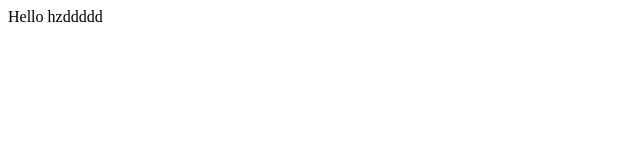
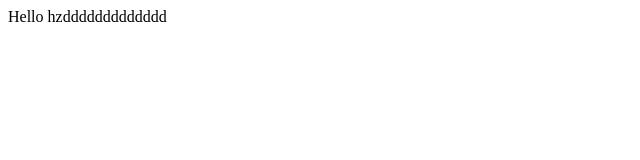
Before and after one commit to nightdays/Test, a plain HTML site: page static/index.html in a window 1280 px wide. Shown: the full height of the page, 0-640 px from the left. Drawn offline with Linux system fonts and the light colour scheme.

Commit message:
测试webhook

```diff
--- a/static/index.html
+++ b/static/index.html
@@ -7,6 +7,6 @@
     <title>Document</title>
 </head>
 <body>
-    Hello hzddddd
+    Hello hzddddddddddddd
 </body>
 </html>
```
